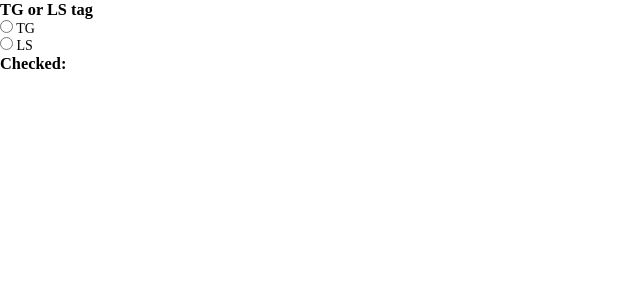
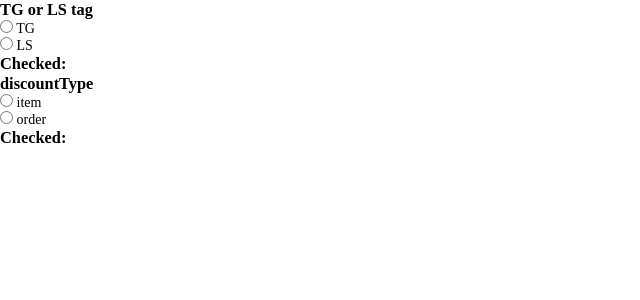
Before and after one commit to ktakeyama12/GTMHelper, a Vue app: page / in a window 1280 px wide. Shown: the top 300 px of the page, without its empty margins (0-640 px from the left). Built offline with nearby package versions, Linux system fonts and the light colour scheme; the HTML template or start-up script is replaced by a standard one.

Commit message:
TG LS complete

```diff
--- a/src/components/TGLS.vue
+++ b/src/components/TGLS.vue
@@ -2,21 +2,39 @@
     <div>
         <h3>TG or LS tag</h3>
         <div
-                v-for="item in items"
-                :key="item.key"
+                v-for="tglsoption in tglsoptions"
+                :key="tglsoption.key"
         >
             <label>
                 <input
                         type="radio"
-                        v-model="picked"
-                        :value="item.value"
-                        :checked="item.checked"
+                        v-model="tglscode"
+                        :value="tglsoption.value"
+                        :checked="tglsoption.checked"
                         v-on:change="updateValue"
                 />
-                {{ item.label }}
+                {{ tglsoption.label }}
             </label>
         </div>
-        <h3>Checked: {{ picked }}</h3>
+        <h3>Checked: {{ tglscode }}</h3>
+
+        <h3>discountType</h3>
+        <div
+                v-for="discountoption in discountoptions"
+                :key="discountoption.key"
+        >
+            <label>
+                <input
+                        type="radio"
+                        v-model="discountcode"
+                        :value="discountoption.value"
+                        :checked="discountoption.checked"
+                        v-on:change="updateValue"
+                />
+                {{ discountoption.label }}
+            </label>
+        </div>
+        <h3>Checked: {{ discountcode }}</h3>
     </div>
 </template>
 
@@ -25,18 +43,33 @@
         name: 'tgls',
 
         data: () => ({
-            picked: null,
-            items: [
+            tglscode: null,
+            tglsoptions: [
                 {
                     key: 1,
-                    value: 'TG',
+                    value: 'trafficGateConfig',
                     label: 'TG',
                     checked: false,
                 },
                 {
                     key: 2,
-                    value: 'LS',
+                    value: 'affiliateConfig',
                     label: 'LS',
+                    checked: true,
+                },
+            ],
+            discountcode: null,
+            discountoptions: [
+                {
+                    key: 3,
+                    value: 'item',
+                    label: 'item',
+                    checked: false,
+                },
+                {
+                    key: 4,
+                    value: 'order',
+                    label: 'order',
                     checked: true,
                 },
             ],
@@ -44,7 +77,7 @@
 
         methods: {
             updateValue (event) {
-                this.$emit('clicked', this.picked)
+                this.$emit('clicked', this.tglscode + ": {ranMID: 'XXX', discountType: '" + this.discountcode + "'},")
             }
         }
     }
```
Also changed, not shown: src/components/Tax.vue (added, +13 -0 lines).
